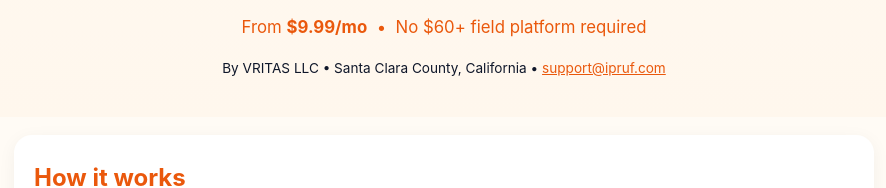
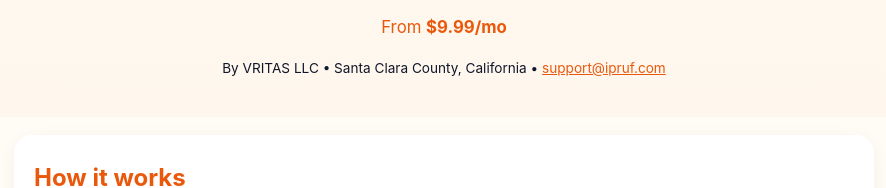
Before and after one commit to grsanjay/ipruf.com, a plain HTML site: page index.html in a window 1280 px wide. Shown: the part 613-801 px from the top of the page, without its empty margins (196-1082 px from the left). Drawn offline with Linux system fonts and the light colour scheme.

Commit message:
Drop platform price line from hero

```diff
--- a/index.html
+++ b/index.html
@@ -23,7 +23,7 @@
   <img src="ipruf-logo.jpg" alt="iPruf — AI + Stamped Workflow" class="logo">
   <h1>Captured. Stamped. Sent.</h1>
   <p class="sub">Turn jobsite photos and spoken notes into time-and-location-stamped customer reports in minutes.<br>For contractors, cleaners, roofers, service techs &amp; property crews.</p>
-  <p class="price">From <strong>$9.99/mo</strong> &nbsp;•&nbsp; No $60+ field platform required</p>
+  <p class="price">From <strong>$9.99/mo</strong></p>
   <p class="small">By VRITAS LLC • Santa Clara County, California • <a href="mailto:support@ipruf.com">support@ipruf.com</a></p>
 </header>
 
```
